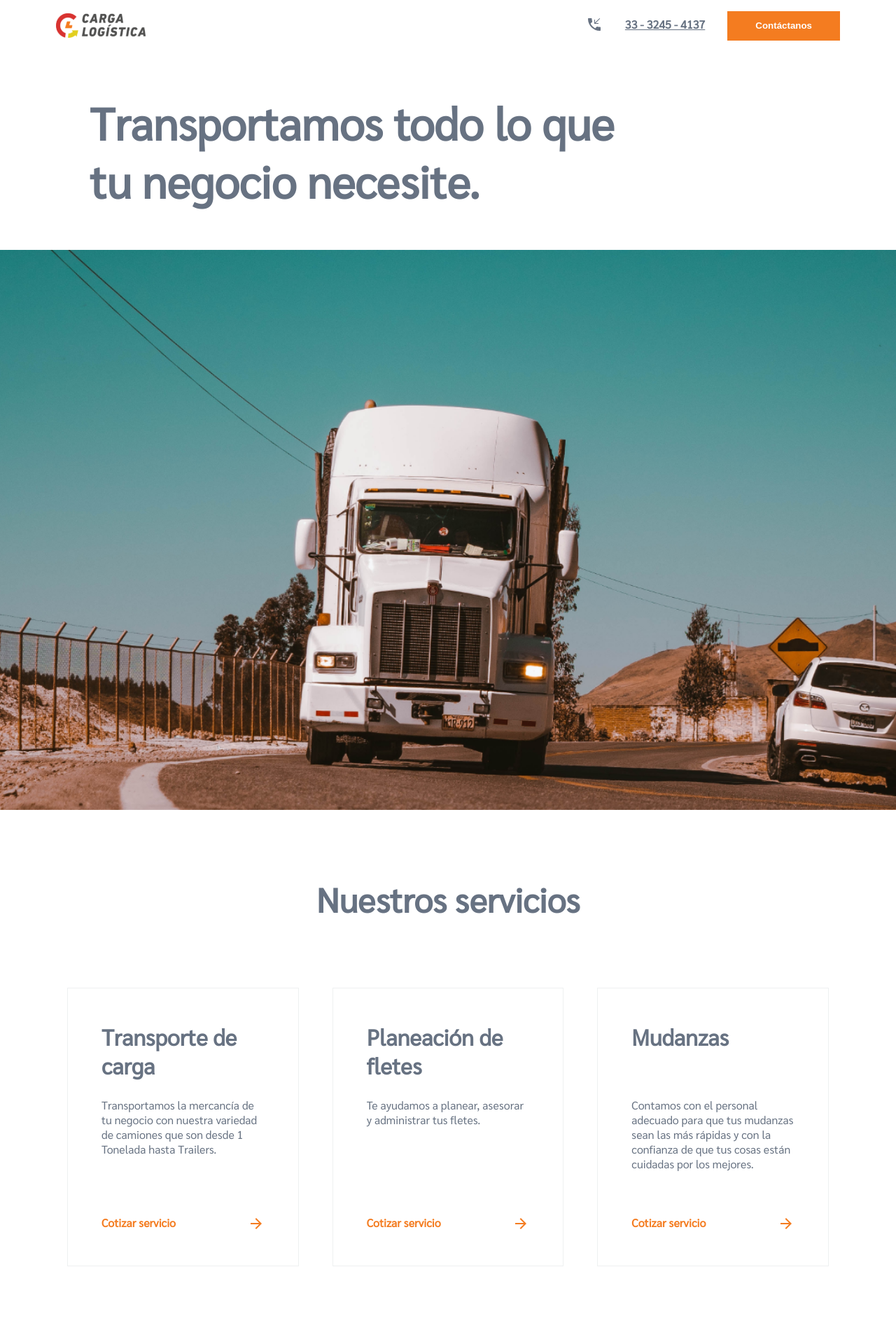
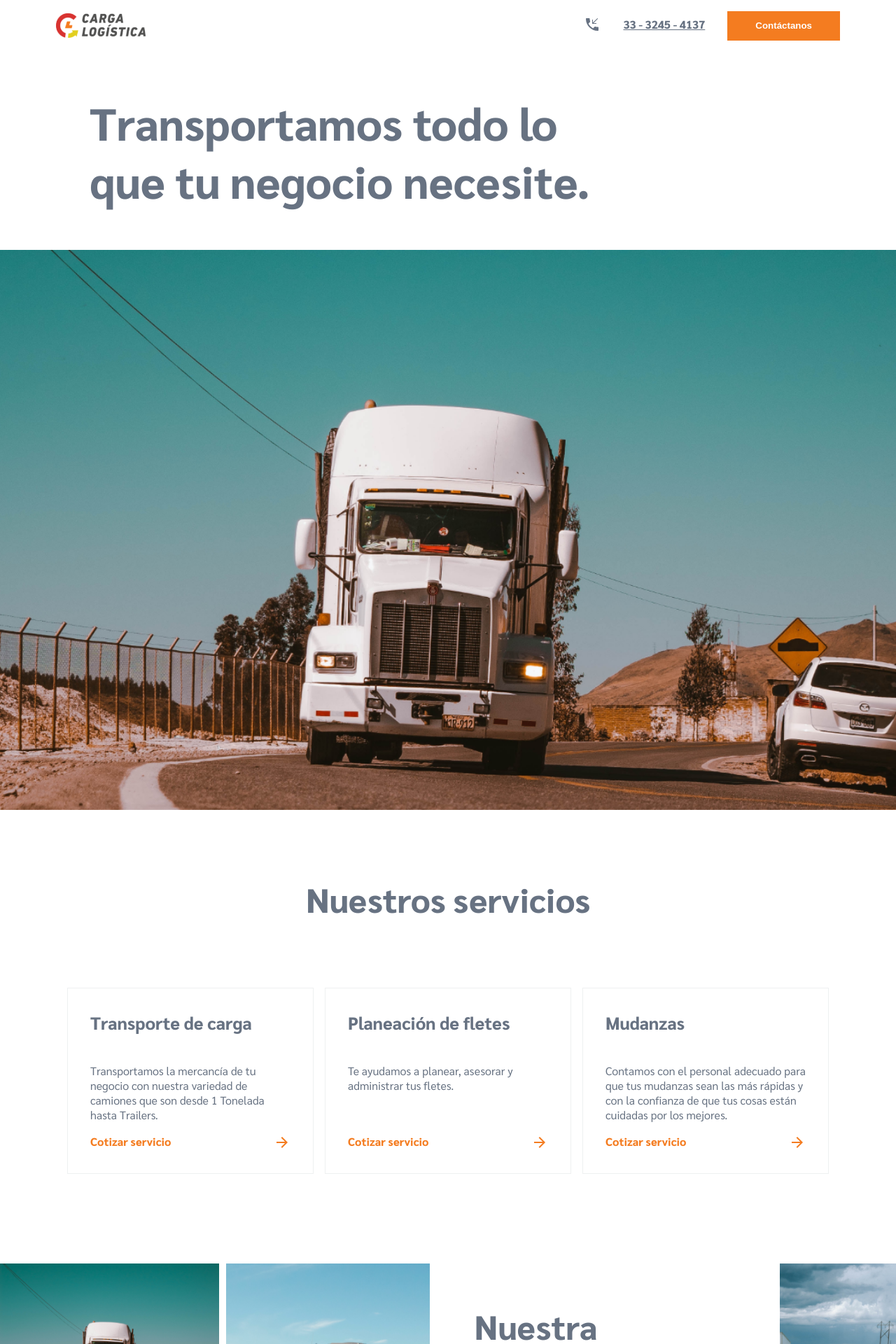
Before and after one commit to MontoyaAndres/carga-logistica, a Next.js app: page / in a window 1280 px wide. Shown: the top 1920 px of the page at 70% size. Built offline with nearby package versions, Linux system fonts and the light colour scheme.

Commit message:
new changes

```diff
--- a/components/Experience.tsx
+++ b/components/Experience.tsx
@@ -61,7 +61,7 @@ const Box = styled.div`
 
 const TitleBox = styled.h2`
   color: #677282;
-  font-weight: bold;
+  font-weight: 800;
   font-size: 2em;
   margin-top: 0;
 
--- a/components/Footer.tsx
+++ b/components/Footer.tsx
@@ -39,7 +39,7 @@ const Icon = styled.img`
 const Anchor = styled.a`
   color: white;
   text-decoration: none;
-  font-weight: bold;
+  font-weight: 800;
 `;
 
 export const Footer = () => {
--- a/components/Form.tsx
+++ b/components/Form.tsx
@@ -29,7 +29,7 @@ const Wrapper = styled.div`
 
 const Title = styled.h2`
   color: #677282;
-  font-weight: bold;
+  font-weight: 800;
   font-size: 2em;
   margin-bottom: 2em;
 
@@ -58,7 +58,7 @@ const FormBox = styled.form`
 
 const FormTitle = styled.h3`
   color: #677282;
-  font-weight: bold;
+  font-weight: 800;
   font-size: 2em;
   margin: 0;
   margin-bottom: 1em;
@@ -94,7 +94,7 @@ const Button = styled.button`
   color: white;
   padding: 1em 3em;
   border: none;
-  font-weight: bold;
+  font-weight: 800;
 `;
 
 export const Form = () => {
--- a/components/Layout.tsx
+++ b/components/Layout.tsx
@@ -100,7 +100,7 @@ const PhoneLogo = styled.img`
 const Telephone = styled.a`
   color: #677282;
   margin-right: 2em;
-  font-weight: bold;
+  font-weight: 800;
 `;
 
 const Button = styled.button`
@@ -108,7 +108,7 @@ const Button = styled.button`
   color: white;
   padding: 1em 3em;
   border: none;
-  font-weight: bold;
+  font-weight: 800;
 `;
 
 export const Layout = ({ children }) => {
--- a/components/Services.tsx
+++ b/components/Services.tsx
@@ -3,7 +3,7 @@ import styled from "styled-components";
 
 const Title = styled.h2`
   color: #677282;
-  font-weight: bold;
+  font-weight: 800;
   font-size: 3em;
   text-align: center;
   padding: 2em 0;
@@ -17,7 +17,7 @@ const Title = styled.h2`
 const Wrapper = styled.div`
   display: grid;
   justify-content: center;
-  grid-column-gap: 3em;
+  grid-column-gap: 1em;
   margin: 0 1em;
   padding-bottom: 8em;
 
@@ -33,22 +33,22 @@ const Wrapper = styled.div`
 
 const Card = styled.div`
   border: solid #eef0f1 1px;
-  height: 300px;
+  height: 200px;
   display: grid;
   grid-template-rows: 1fr 2fr auto;
   padding: 1em;
   margin-bottom: 1em;
 
   @media (min-width: 1024px) {
-    padding: 3em;
+    padding: 2em;
     margin-bottom: 0;
   }
 `;
 
 const TitleCard = styled.h3`
   color: #677282;
-  font-weight: bold;
-  font-size: 2em;
+  font-weight: 800;
+  font-size: 25px;
   margin: 0;
 `;
 
@@ -60,7 +60,7 @@ const ActionsCard = styled.div`
   display: flex;
   justify-content: space-between;
   color: #f47c20;
-  font-weight: bold;
+  font-weight: 800;
 `;
 
 const dataCard = [
--- a/components/Transport.tsx
+++ b/components/Transport.tsx
@@ -43,7 +43,7 @@ const Section = styled.section`
 const Title = styled.h2`
   color: white;
   font-size: 2rem;
-  font-weight: bold;
+  font-weight: 800;
 
   @media (min-width: 768px) {
     font-size: 3rem;
--- a/pages/_document.tsx
+++ b/pages/_document.tsx
@@ -32,7 +32,7 @@ export default class MyDocument extends Document {
       <Html>
         <Head>
           <link
-            href="https://fonts.googleapis.com/css?family=Sarabun&display=swap"
+            href="https://fonts.googleapis.com/css?family=Sarabun:400,800&display=swap"
             rel="stylesheet"
           />
         </Head>
--- a/pages/email.tsx
+++ b/pages/email.tsx
@@ -18,7 +18,7 @@ const Wrapper = styled.div`
 
 const Title = styled.h2`
   color: #677282;
-  font-weight: bold;
+  font-weight: 800;
   font-size: 2em;
   margin-top: 50px;
   padding: 10px;
@@ -34,7 +34,7 @@ const Button = styled.button`
   color: white;
   padding: 1em 5em;
   border: none;
-  font-weight: bold;
+  font-weight: 800;
   margin-top: 100px;
 `;
 
--- a/pages/index.tsx
+++ b/pages/index.tsx
@@ -23,7 +23,7 @@ const TitleSection = styled.div`
 
 const Title = styled.h1`
   color: #677282;
-  font-weight: bold;
+  font-weight: 800;
   font-size: 3em;
 
   @media (min-width: 768px) {
```
